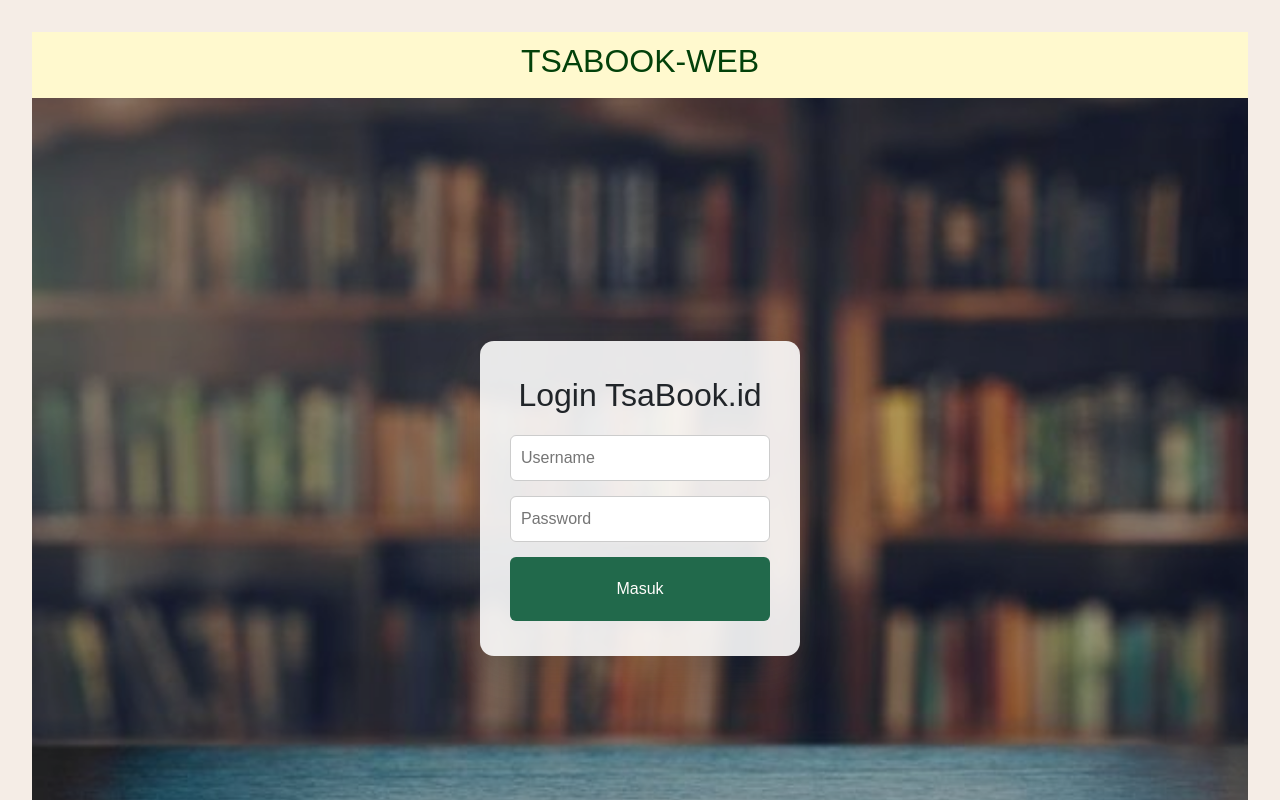
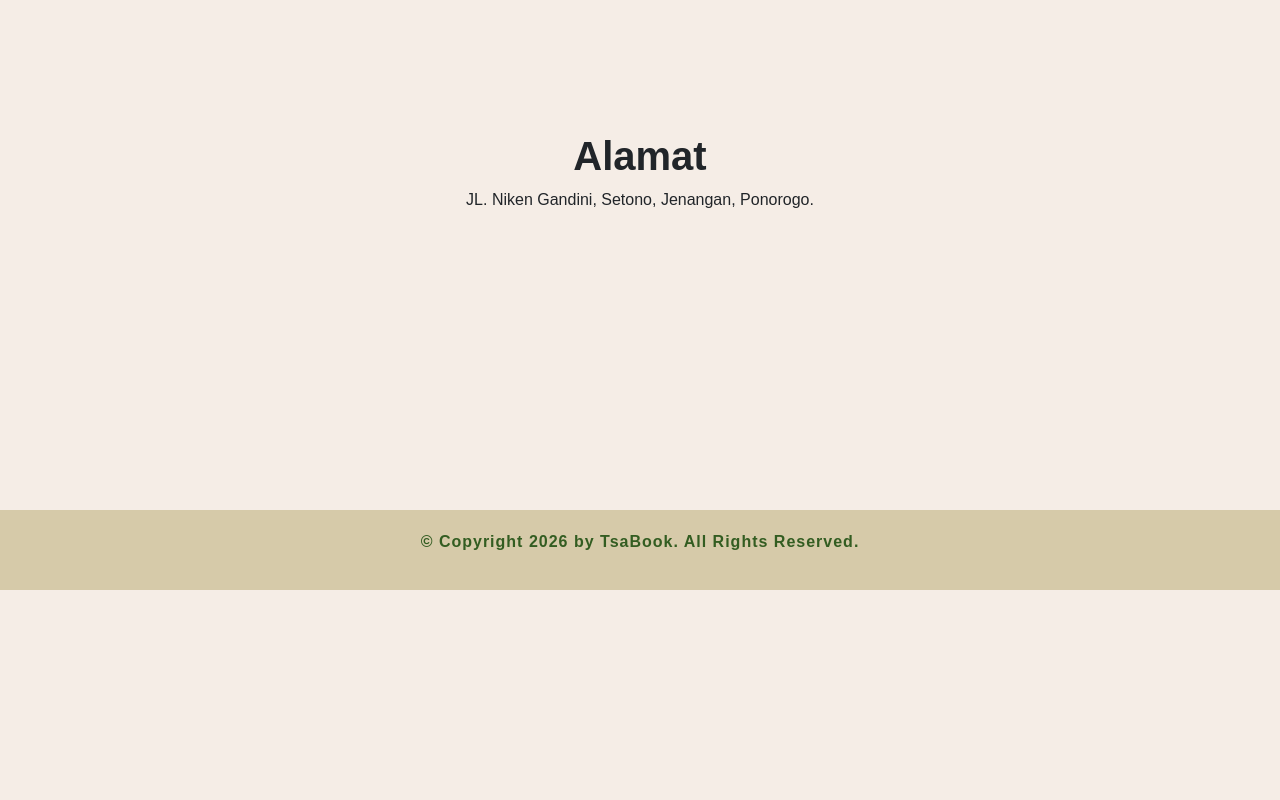
Before and after one commit to Titis03/Titis_Buku, a React (Vite) app: page /alamat in a window 1280 px wide. Before the commit this address led to /login. Shown: the top 800 px of the page. Built offline with nearby package versions, Linux system fonts and the light colour scheme.

Commit message:
Menambahkan Alamat Kami

```diff
--- a/src/App.jsx
+++ b/src/App.jsx
@@ -5,6 +5,7 @@ import "./App.css";
 import Login from "./pages/Login";
 import HomePage from "./pages/homePage";
 import TentangKami from "./pages/tentangKami";
+import Alamat from "./pages/alamat";
 
 function App() {
   const [isLogin, setIsLogin] = useState(false);
@@ -16,6 +17,7 @@ function App() {
 
         <Route path="/homePage" element={< HomePage />} />
         <Route path="/tentangKami" element={< TentangKami />} />
+        <Route path="/alamat" element={< Alamat />} />
 
         <Route path="*" element={<Navigate to="/login" />} />
       </Routes>
--- a/src/index.css
+++ b/src/index.css
@@ -440,6 +440,10 @@ body {
     padding: 20px 0;
     text-align: center;
     margin-top: 50px;
+    bottom: 0;
+    width: 100%;
+    clear: both;
+    display: block;
 }
 
 .footer p {
@@ -506,3 +510,20 @@ body {
 }
 
 /* TENTANG KAMI */
+
+/* ALAMAT */
+
+.alamat-page {
+    padding-top: 100px;
+}
+
+.alamat-page .p,
+.alamat-page h1 {
+    margin-top: 0;
+}
+
+.alamat {
+    padding-bottom: 200px;
+}
+
+/* ALAMAT */
--- /dev/null
+++ b/src/pages/alamat.jsx
@@ -0,0 +1,20 @@
+import {Container, Row, Col} from "react-bootstrap";
+
+const Alamat = () => {
+  return (
+    <div className="alamat-page">
+      <div className="alamat min-vr-100">
+        <Container>
+          <Row>
+          <Col>
+            <h1 className="fw-bold text-center mb-2 animate__animated animate__fadeInUp animate__delay-1s">Alamat</h1>
+            <p className="text-center animate__animated animate__fadeInUp animate__delay-1s">JL. Niken Gandini, Setono, Jenangan, Ponorogo.</p>
+          </Col>
+          </Row>
+        </Container>
+      </div>
+    </div>
+  );
+};
+
+export default Alamat;
--- a/src/pages/homePage.jsx
+++ b/src/pages/homePage.jsx
@@ -40,7 +40,16 @@ function HomePage() {
                                 }}>
                                     Tentang Kami
                                 </a>
-                            </li>                            <li><a href="#" onClick={logout} style={{ color: 'red' }}>Logout</a></li>
+                            </li>
+                            <li>
+                                <a href="#" onClick={(e) => {
+                                    e.preventDefault();
+                                    navigate("/alamat");
+                                }}>
+                                    Alamat Kami
+                                </a>
+                            </li>
+                            <li><a href="#" onClick={logout} style={{ color: 'red' }}>Logout</a></li>
                         </ul>
                     </div>
                 </div>
```
